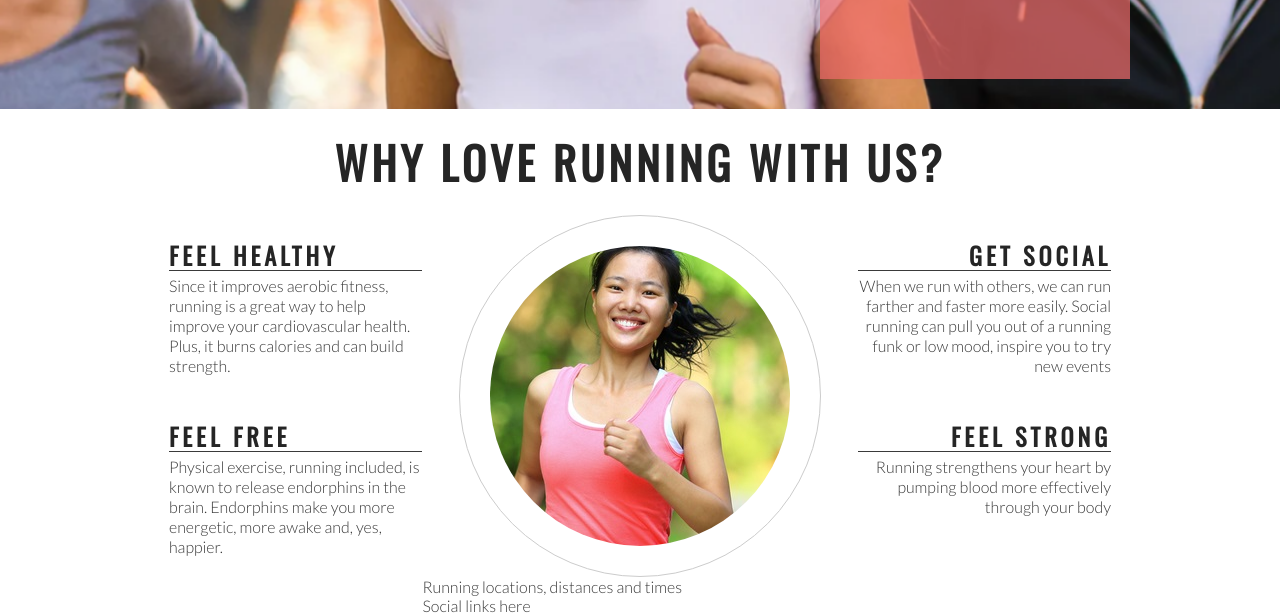
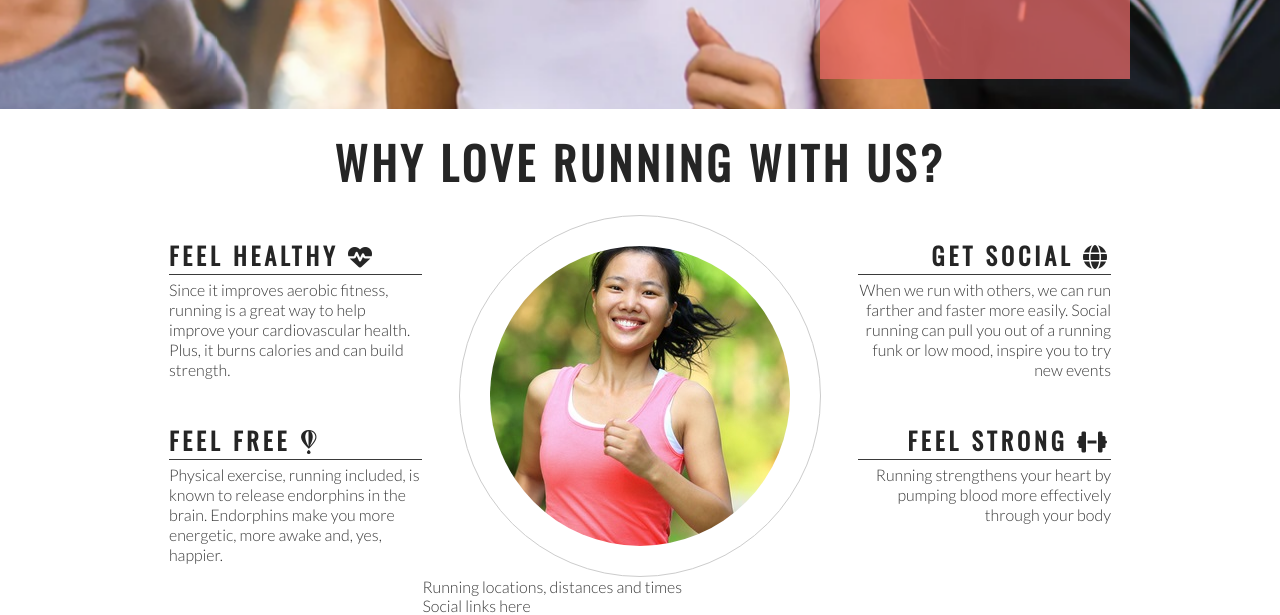
Before and after one commit to SPUR-TECH/love-running, a plain HTML site: page index.html in a window 1280 px wide. Shown: the part 626-1241 px from the top of the page. Drawn offline with nearby package versions, Linux system fonts and the light colour scheme.

Commit message:
add icons

```diff
--- a/index.html
+++ b/index.html
@@ -47,7 +47,7 @@
         <h2 id= "welcome">Why love running with us?</h2>
         <div id= "left-about">
             <div class= "left-about-heading">
-                <h2>FEEL HEALTHY</h2>
+                <h2>FEEL HEALTHY <i class="fas fa-heartbeat"></i></h2>
                 <hr>
                 <p>
                     Since it improves aerobic fitness, running is a great way to help improve your cardiovascular
@@ -55,7 +55,7 @@
                 </p>
             </div>
             <div class= "left-about-heading">
-                <h2>FEEL FREE</h2>
+                <h2>FEEL FREE <i class="fab fa-fly"></i></h2>
                 <hr>
                 <p>
                     Physical exercise, running included, is known to release endorphins in the brain. Endorphins make
@@ -65,7 +65,7 @@
         </div>
         <div id= "right-about">
             <div class= "right-about-heading">
-                <h2>GET SOCIAL</h2>
+                <h2>GET SOCIAL <i class="fas fa-globe"></i></h2>
                 <hr>
                 <p>When we run with others, we can run farther and faster more easily. Social running can pull you out
                    of a running funk or low mood, inspire you to try new events
@@ -73,7 +73,7 @@
 
             </div>
             <div class= "right-about-heading">
-                <h2>FEEL STRONG</h2>
+                <h2>FEEL STRONG <i class="fas fa-dumbbell"></i></h2>
                 <hr>
                 <p>
                     Running strengthens your heart by pumping blood more effectively through your body
@@ -97,6 +97,8 @@
         Social links here
     </footer>
 
+<!-- font awsome script-->
+    <script src= "https://kit.fontawesome.com/886ee67420.js" crossorigin= "annonamous"></script>
 </body>
 
 </html>
```
